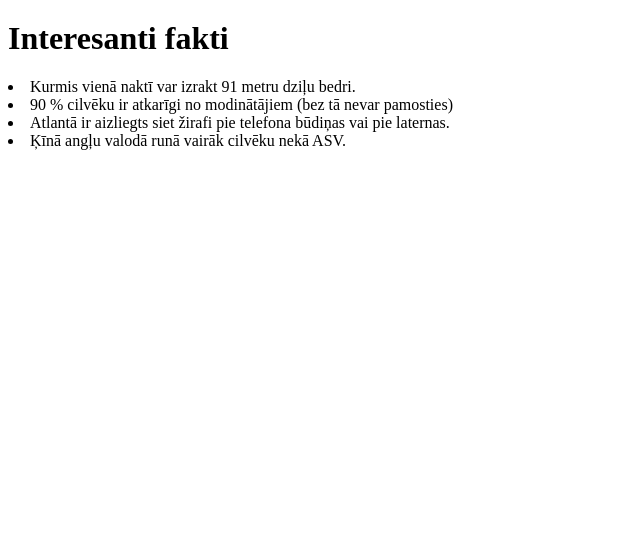
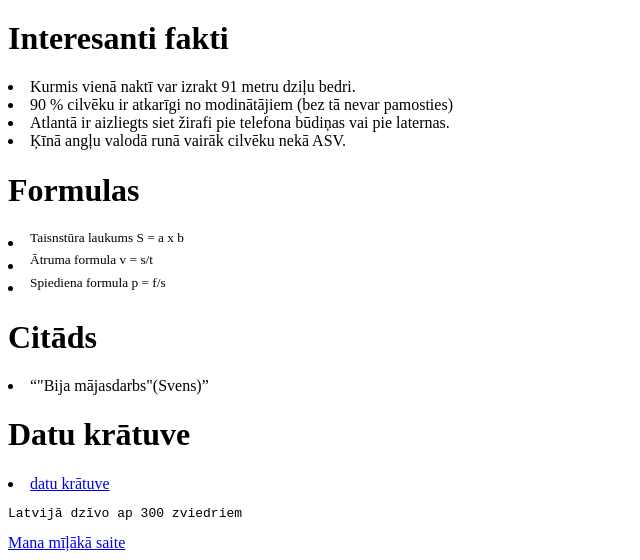
Before and after one commit to GrafITadr/kod, a plain HTML site: page index.html in a window 1280 px wide. Shown: the part 307-867 px from the top of the page, without its empty margins (0-640 px from the left). Before the commit the page ends 800 px from the top, so only its background shows below. Drawn offline with Linux system fonts and the light colour scheme.

Commit message:
index.html

```diff
--- a/index.html
+++ b/index.html
@@ -10,12 +10,21 @@
     <main>
 <img src=https://images.pexels.com/photos/4491845/pexels-photo-4491845.jpeg alt="Darbs" width="250">
        <p> <b>Sveiki mani sauc Adrians</b> </p>
-           <h1>Interesanti fakti</h1>
+       <h1 aling="center">Interesanti fakti</h1>
        <li>Kurmis vienā naktī var izrakt 91 metru dziļu bedri.</li>
        <li>90 % cilvēku ir atkarīgi no modinātājiem (bez tā nevar pamosties)</li>
        <li>Atlantā ir aizliegts siet žirafi pie telefona būdiņas vai pie laternas.</li>
        <li>Ķīnā angļu valodā runā vairāk cilvēku nekā ASV.</li>
-           <sub>    </sub>
+       <h1 aling="center">Formulas</h1>
+       <li><sup>Taisnstūra laukums S = a x b</sup></li>
+       <li><sup>Ātruma formula v =  s/t</sup></li>
+       <li><sup>Spiediena formula p = f/s</sup></li>
+       <h1 aling="center">Citāds</h1>
+       <li><q>"Bija mājasdarbs"(Svens)</q></li>
+       <h1 aling="center">Datu krātuve</h1>
+ <li><a href="wikipedia.org">datu krātuve</a></li>
+ <pre>Latvijā dzīvo ap 300 zviedriem</pre>
     </main>
+    <footer><a href="Youtube.com">Mana mīļākā saite</a></footer>
 </body>
 </html>
```
Lines whose indentation alone changed are shown as unchanged.
